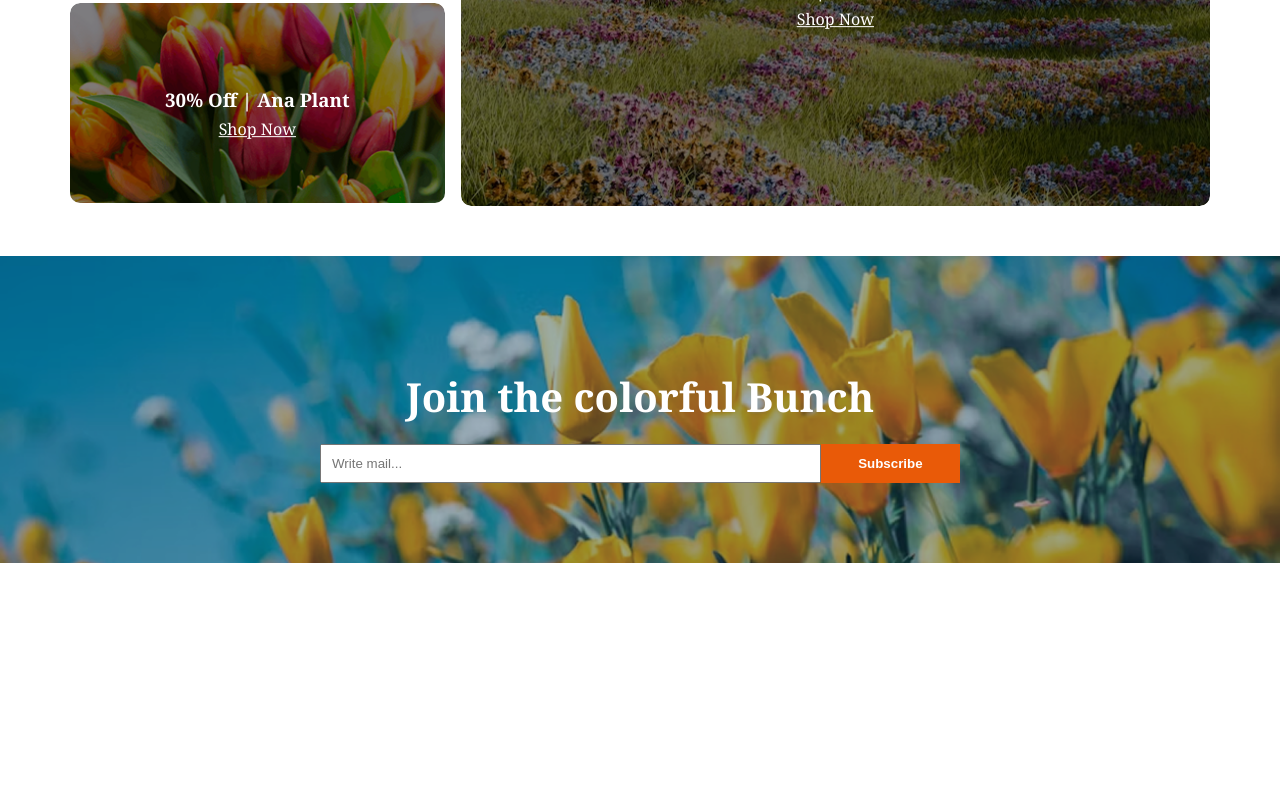
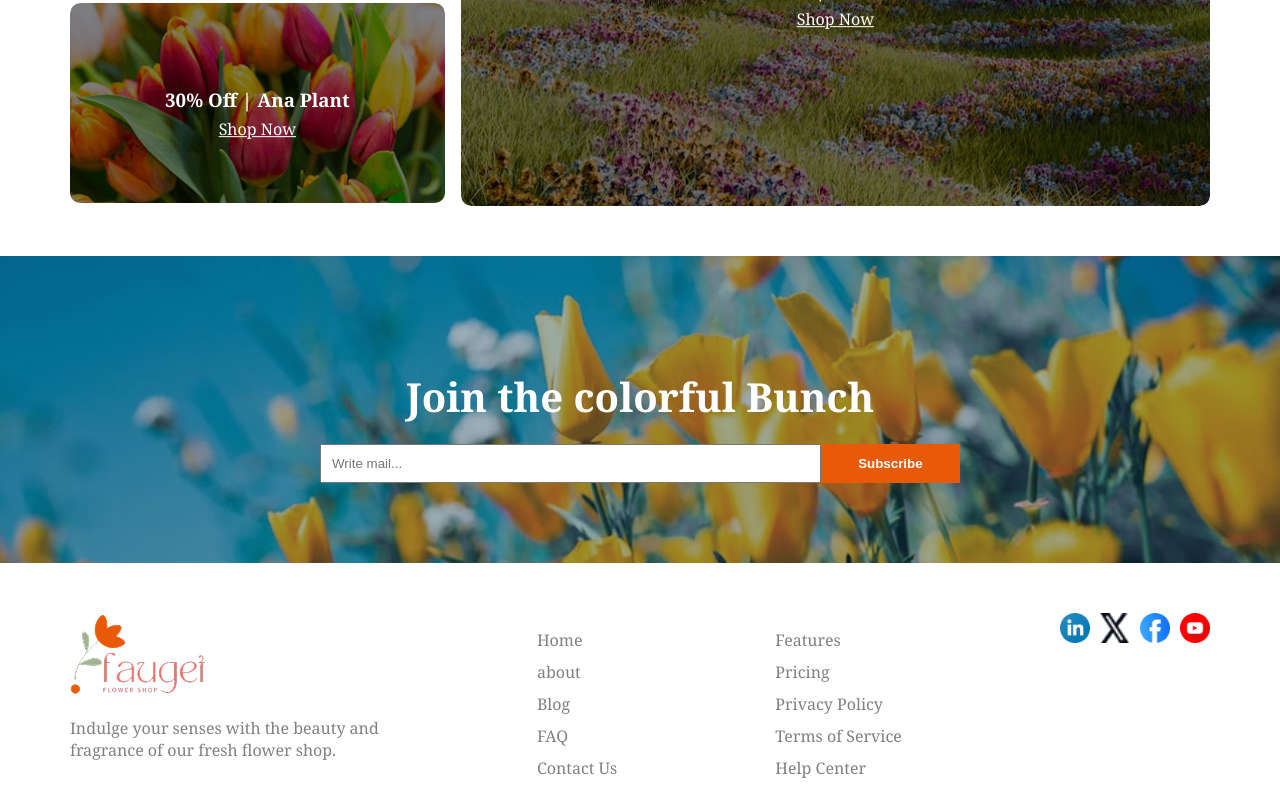
Before and after one commit to Mohammad-Rofikul-Islam-Hasan/B12A02-Responsive-Flowers, a plain HTML site: page index.html in a window 1280 px wide. Shown: the part 2793-3596 px from the top of the page. Before the commit the page ends 3356 px from the top, so only its background shows below. Drawn offline with Linux system fonts and the light colour scheme.

Commit message:
'Footer Section' Added

```diff
--- a/index.html
+++ b/index.html
@@ -220,6 +220,36 @@
         </div>
       </section>
     </main>
-    <footer></footer>
+    <!-- Footer Section  -->
+    <footer>
+      <div>
+        <img src="assets/logo.png" alt="">
+        <p>Indulge your senses with the beauty and <br>fragrance of our fresh flower shop. </p>
+      </div>
+      <div>
+        <ul class="footer-list">
+          <li><a href="">Home</a></li>
+          <li><a href="">about</a></li>
+          <li><a href="">Blog</a></li>
+          <li><a href="">FAQ</a></li>
+          <li><a href="">Contact Us</a></li>
+        </ul>
+      </div>
+      <div>
+        <ul class="footer-list">
+          <li><a href="">Features</a></li>
+          <li><a href="">Pricing</a></li>
+          <li><a href="">Privacy Policy</a></li>
+          <li><a href="">Terms of Service</a></li>
+          <li><a href="">Help Center</a></li>
+        </ul>
+      </div>
+      <div class="footer-socials">
+        <img src="assets/icon-linkedin.png" alt="">
+        <img src="assets/icon-twitter.png" alt="">
+        <img src="assets/icon-facebook.png" alt="">
+        <img src="assets/icon-youtube.png" alt="">
+      </div>
+    </footer>
   </body>
 </html>
--- a/styles/styles.css
+++ b/styles/styles.css
@@ -7,7 +7,7 @@ body {
 .noto-serif-font {
   font-family: "Noto Serif", serif;
 }
-header, .container {
+header, .container, footer {
   max-width: 1140px;
   margin: 0 auto;
 }
@@ -99,6 +99,13 @@ nav ul li a{
   border: none;
   padding: 10px 20px;
   width: 100%;
+  font-weight: 600;
+  cursor: pointer;
+}
+.plant-card button:hover{
+  color: #E95A08;
+  border: 1px solid #E95A08;
+  background-color: white;
 }
 
 /* Flowers And Plants Lover Styles  */
@@ -215,11 +222,49 @@ nav ul li a{
   cursor: pointer;
   font-weight: 600;
 }
+.submit:hover{
+  color: #E95A08;
+  border: 1px solid #E95A08;
+  background-color: white;
+}
+footer{
+  margin-top: 50px;
+    /* border: 1px solid black; */
+  display: flex;
+  gap: 20px;
+  justify-content: space-between;
+  margin-bottom: 50px;
+}
+
+.footer-list{
+    /* border: 1px solid black; */
+    padding: 0;
+    display: flex;
+    flex-direction: column;
+    gap: 10px;
+}
+.footer-list li{
+  list-style: none;
+}
+.footer-list li a{
+  text-decoration: none;
+  color: gray;
+}
+.footer-socials{
+ display: flex;
+ flex-direction: row;
+ gap: 10px;
+}
+.footer-socials img{
+  height: 30px;
+  width: 30px;
+}
+
 
 /* Responsive For Mobile */
 
 @media screen and (max-width: 576px) {
-  header,.container{
+  header,.container, footer{
     padding: 0 10px;
   }
   h2{
@@ -292,13 +337,19 @@ nav ul li a{
   .subscribe-input{
     width: 70%;
   }
+  footer{
+    flex-direction: column;
+  }
+  .footer-socials{
+    align-items: center;
+  }
 
 }
 
 /* Responsive For Tablet  */
 
 @media screen and (min-width: 577px) and (max-width: 768px) {
-  header, .container{
+  header, .container, footer{
     padding: 0 10px;
   }
   .hero-container{
```
